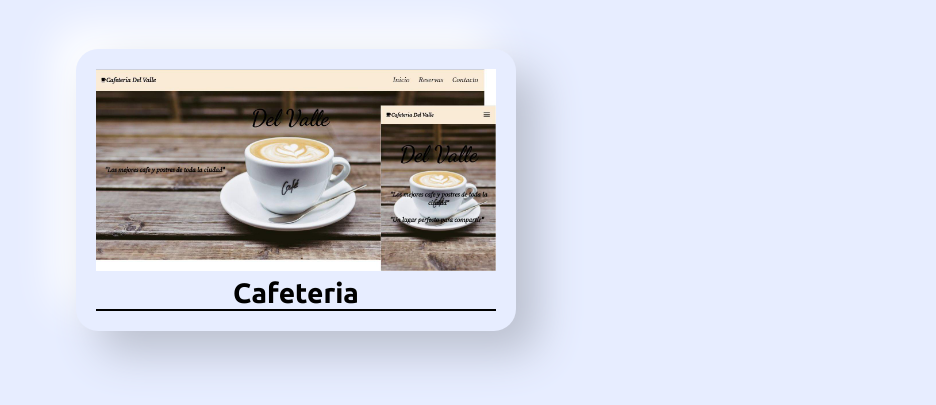
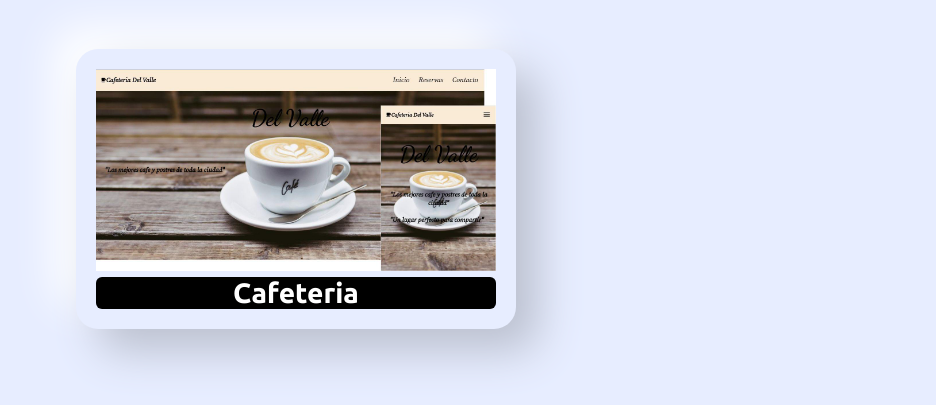
Before and after one commit to panchocode/Portafolio, a plain HTML site: page index.html in a window 1280 px wide. In both pictures the pointer is over the element 640 px from the left and 1239 px from the top of the page. Shown: the part 946-1351 px from the top of the page, without its empty margins (344-1280 px from the left). Drawn offline with nearby package versions, Linux system fonts and the light colour scheme.

Commit message:
ya listo boton de link

```diff
--- a/estilo.css
+++ b/estilo.css
@@ -114,12 +114,15 @@ marmol #f8f1ff */
 }
 
 .link:hover {
-  border-bottom: 2px solid black;
-
+  background-color: black;
+  border-radius: 6px;
 }
 
 .link a {
   color: black;
+}
+.link a:hover {
+  color: white;
 }
 
 /* ---about---------------------------------- */
```
